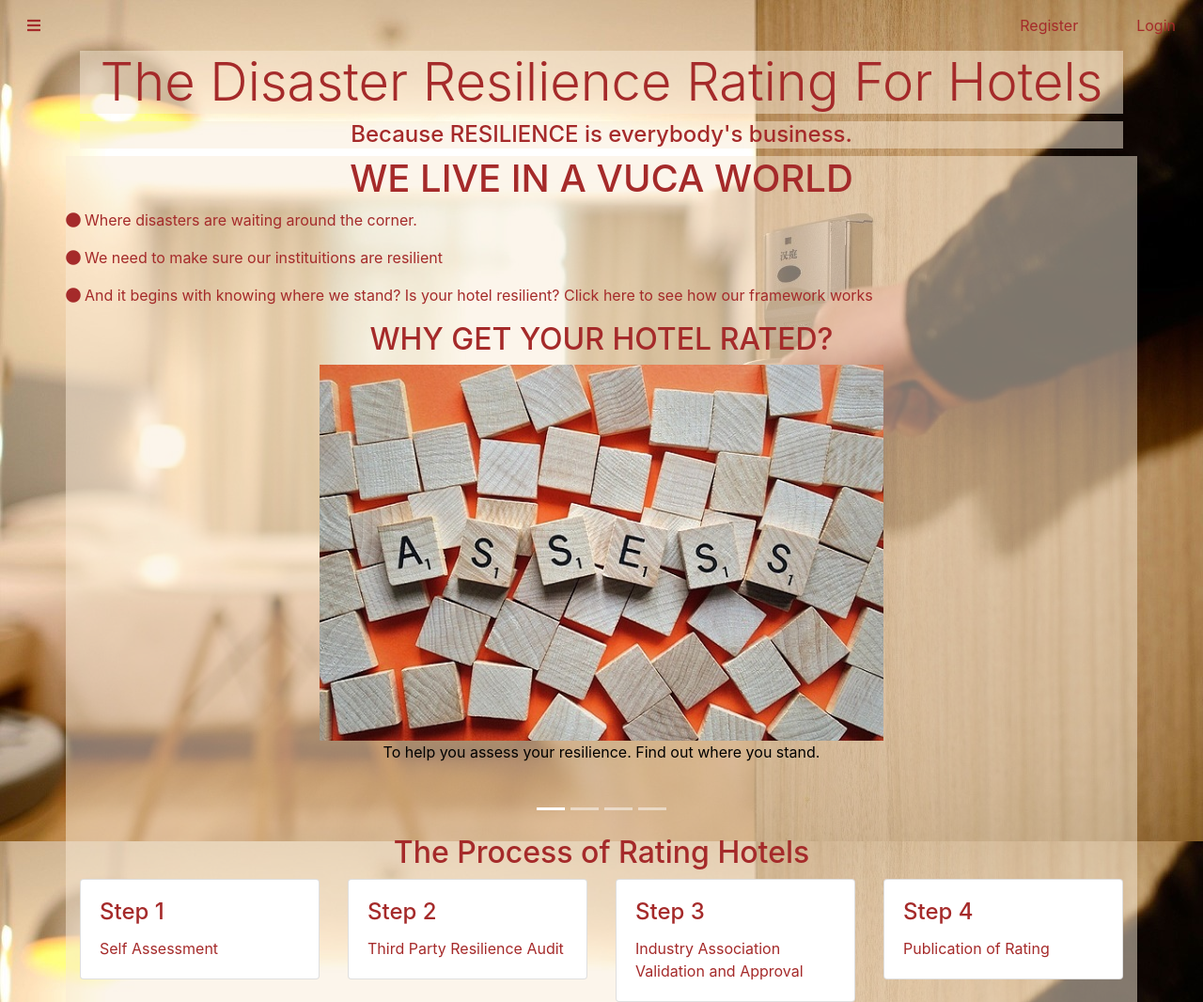
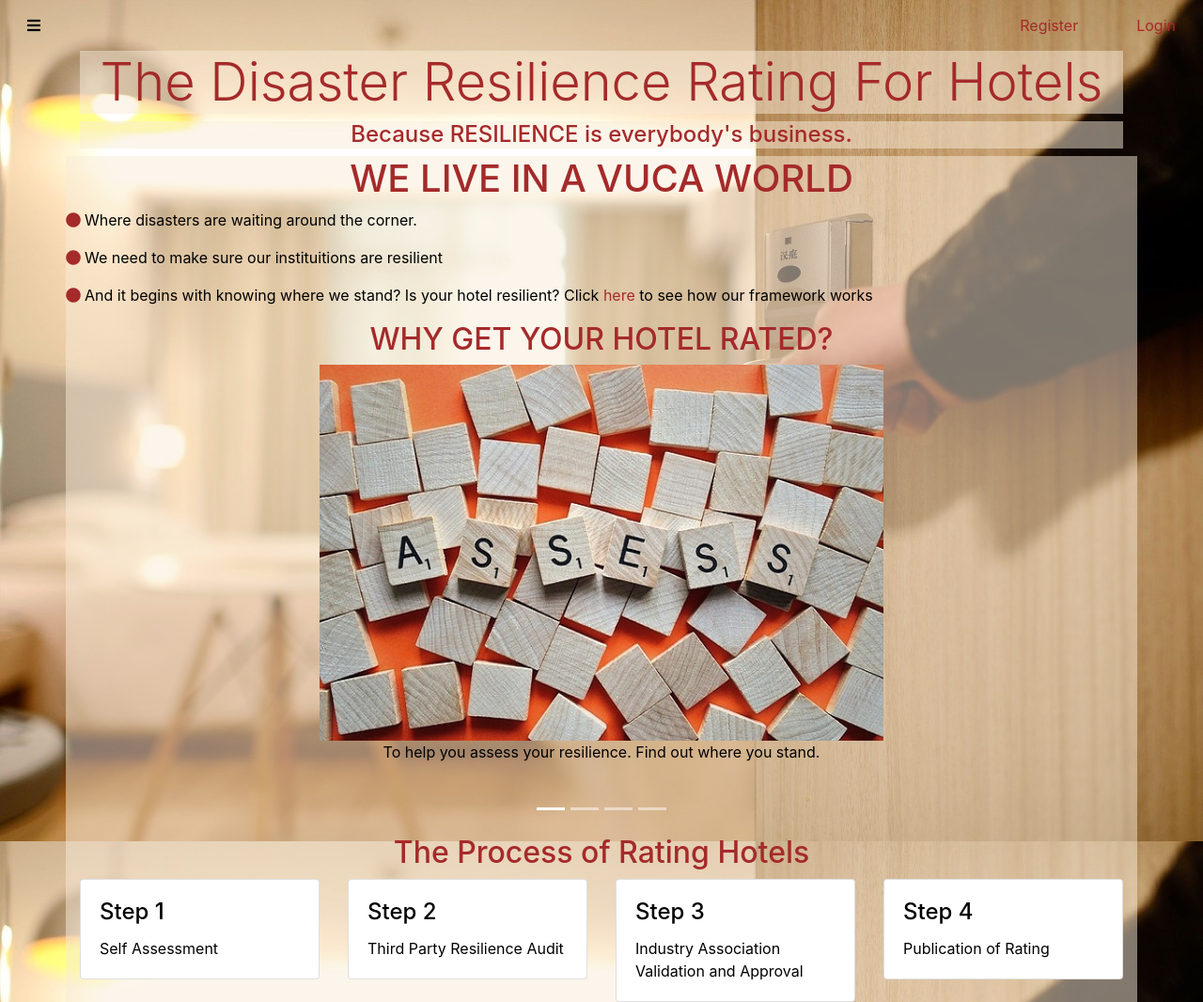
Before and after one commit to HotelDRRating/HotelDRRating, a Flask app: page /home?content=home in a window 1280 px wide. Shown: the whole page at 94% size. Run offline with Flask 2, Linux system fonts and the light colour scheme; some libraries are stand-ins or nearby versions; some web fonts are replaced.

Commit message:
Fixed Text Colors to make it more readable (yung bullets di pa napalitan)

```diff
--- a/static/css/styles.css
+++ b/static/css/styles.css
@@ -31,3 +31,7 @@
 	color: brown;
 	background: rgba(250,235,215, 0.5);
 }
+
+#fas {
+	color: black;
+}
--- a/templates/main.html
+++ b/templates/main.html
@@ -35,15 +35,15 @@
 {% if page_content=="home" -%}
 <div class="row" id="titleHeader">
     <div class="col">
-        <h1  ><center>WE LIVE IN A VUCA WORLD</center></h2>
+        <h1 style><center>WE LIVE IN A VUCA WORLD</center></h2>
         <div class="row">
-            <p><i class="fas fa-circle">&nbsp;</i>Where disasters are waiting around the corner.</p>
+            <p style = "color:black"><i class="fas fa-circle">&nbsp;</i>Where disasters are waiting around the corner.</p>
         </div>
         <div class="row">
-            <p><i class="fas fa-circle">&nbsp;</i>We need to make sure our instituitions are resilient</p>
+            <p style= "color:black"><i class="fas fa-circle">&nbsp;</i>We need to make sure our instituitions are resilient</p>
         </div>
         <div class="row">
-            <p><i class="fas fa-circle">&nbsp;</i>And it begins with knowing where we stand? Is your hotel resilient? Click <a href="javascript:void(0)" data-toggle="modal" data-target="#framework-show">here</a> to see how our framework works</p>
+            <p style = "color:black"><i class="fas fa-circle">&nbsp;</i>And it begins with knowing where we stand? Is your hotel resilient? Click <a href="javascript:void(0)" data-toggle="modal" data-target="#framework-show">here</a> to see how our framework works</p>
         </div>
     </div>
 </div>
@@ -93,32 +93,32 @@
     <div class="col-sm">
         <div class="card">
             <div class="card-body">
-                <h4 class="card-title">Step 1</h4>
-                <p class="card-text">Self Assessment</p>
+                <h4 style="color:black" class="card-title">Step 1</h4>
+                <p style = "color:black" class="card-text">Self Assessment</p>
             </div>
         </div>
     </div>
     <div class='col-sm'>
         <div class="card">
             <div class="card-body">
-                <h4 class="card-title">Step 2</h4>
-                <p class="card-text">Third Party Resilience Audit</p>
+                <h4 style="color:black" class="card-title">Step 2</h4>
+                <p style = "color:black" class="card-text">Third Party Resilience Audit</p>
             </div>
         </div>
     </div>
     <div class='col-sm'>
         <div class="card">
             <div class="card-body">
-                <h4 class="card-title">Step 3</h4>
-                <p class="card-text">Industry Association Validation and Approval</p>
+                <h4 style="color:black" class="card-title">Step 3</h4>
+                <p style = "color:black" class="card-text">Industry Association Validation and Approval</p>
             </div>
         </div>
     </div>
     <div class='col-sm'>
     <div class="card">
         <div class="card-body">
-            <h4 class="card-title">Step 4</h4>
-            <p class="card-text">Publication of Rating</p>
+            <h4 style ="color:black" class="card-title">Step 4</h4>
+            <p style = "color:black" class="card-text">Publication of Rating</p>
         </div>
     </div>
     </div>
@@ -174,10 +177,9 @@ Framework
 <div class="container-fluid individual-box" id="header">
     <h2 class="text-center">OUR PARTNERS</h1><br>
 </div>
-
 <div class="container-fluid individual-box" id = "body">
-    <p><center>This is a list of our partners who helped us set the ratings on the hotels.</p>
-    <p>Currently, we have no partners yet. Join us by clicking the button below!</p>
+   <center><p style="color:black">This is a list of our partners who helped us set the ratings on the hotels.</p>
+    <p style="color: black">Currently, we have no partners yet. Join us by clicking the button below!</p>
 
     <a href="{{url_for('home',content='contact_us')}}"><button type="button" class="bt">Contact Us</button></a>
     </center>
```
Also changed, not shown: other parts of templates/main.html (+16 -13 lines).
